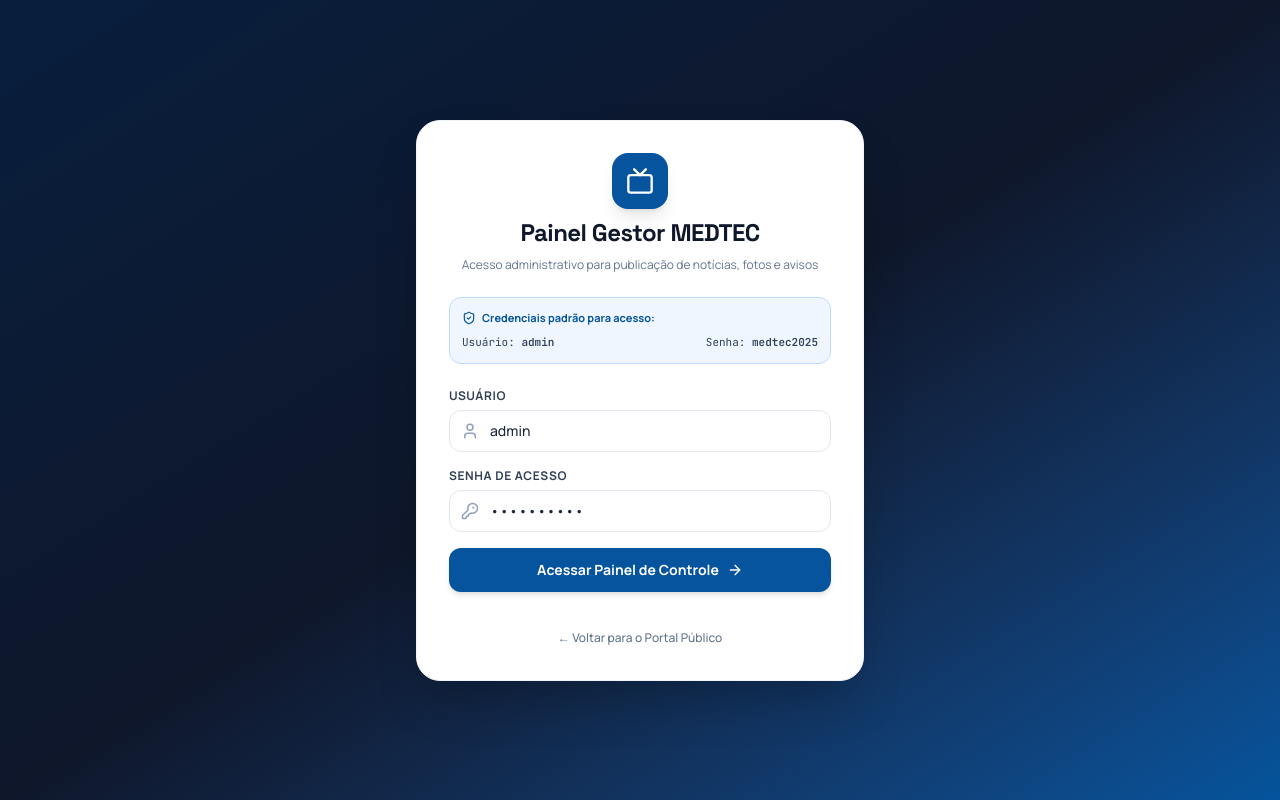
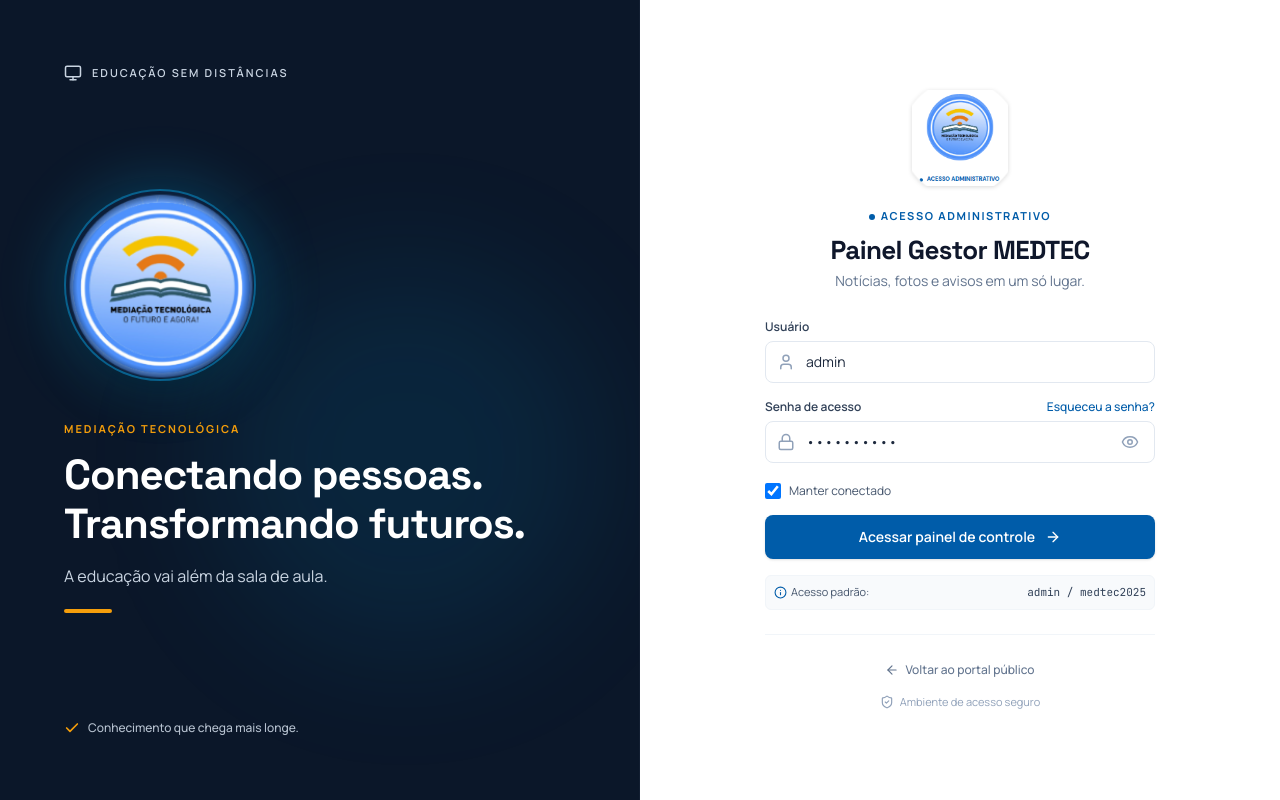
Before and after one commit to Thiago-Gomes-Araujo/medtec, a Next.js app: page /admin/login in a window 1280 px wide. Built offline with nearby package versions, Linux system fonts and the light colour scheme.

Commit message:
feat(admin): redesenhar tela de login do painel gestor conforme novo layout

```diff
--- a/src/app/admin/login/page.tsx
+++ b/src/app/admin/login/page.tsx
@@ -2,14 +2,29 @@
 
 import React, { useState } from 'react';
 import { useRouter } from 'next/navigation';
-import { Lock, User, KeyRound, ArrowRight, ShieldCheck, Tv } from 'lucide-react';
+import Image from 'next/image';
 import Link from 'next/link';
+import {
+  Lock,
+  User,
+  ArrowRight,
+  ArrowLeft,
+  Eye,
+  EyeOff,
+  ShieldCheck,
+  Monitor,
+  Check,
+  Info
+} from 'lucide-react';
 
 export default function AdminLoginPage() {
   const [username, setUsername] = useState('admin');
   const [password, setPassword] = useState('medtec2025');
+  const [showPassword, setShowPassword] = useState(false);
+  const [rememberMe, setRememberMe] = useState(true);
   const [error, setError] = useState('');
   const [loading, setLoading] = useState(false);
+  const [showForgotModal, setShowForgotModal] = useState(false);
   const router = useRouter();
 
   const handleLogin = async (e: React.FormEvent) => {
@@ -29,9 +44,9 @@ export default function AdminLoginPage() {
         router.push('/admin');
         router.refresh();
       } else {
-        setError(data.error || 'Credenciais inválidas. Tente novamente.');
+        setError(data.error || 'Credenciais inválidas. Verifique seu usuário e senha.');
       }
-    } catch (err) {
+    } catch {
       setError('Falha de conexão com o servidor.');
     } finally {
       setLoading(false);
@@ -39,45 +54,120 @@ export default function AdminLoginPage() {
   };
 
   return (
-    <div className="min-h-screen bg-gradient-to-br from-[#071e3d] via-slate-900 to-[#05549d] flex flex-col justify-center items-center p-4">
+    <div className="min-h-screen w-full flex flex-col lg:flex-row bg-[#0b1729]">
 
-      {/* Card de Login */}
-      <div className="w-full max-w-md bg-white rounded-3xl p-8 shadow-2xl border border-slate-100 space-y-6">
+      {/* =========================================
+          LADO ESQUERDO: BANNER MEDIAÇÃO TECNOLÓGICA
+          ========================================= */}
+      <div className="hidden lg:flex lg:w-1/2 bg-[#0b1729] text-white flex-col justify-between p-12 xl:p-16 relative overflow-hidden select-none border-r border-slate-800/40">
 
-        {/* Topo / Logo */}
-        <div className="text-center space-y-2">
-          <div className="inline-flex items-center justify-center w-14 h-14 rounded-2xl bg-primary text-white shadow-lg mb-2">
-            <Tv size={28} />
+        {/* Glow de fundo sutil */}
+        <div className="absolute top-1/3 left-1/3 w-96 h-96 bg-sky-500/10 rounded-full blur-3xl pointer-events-none" />
+
+        {/* Topo do painel esquerdo */}
+        <div className="relative z-10 flex items-center gap-2.5 text-slate-300">
+          <Monitor size={18} className="text-slate-300" />
+          <span className="text-[11px] font-semibold tracking-[0.18em] uppercase">
+            Educação Sem Distâncias
+          </span>
         </div>
-          <h1 className="text-2xl font-black text-slate-900 tracking-tight">
+
+        {/* Centro com Logo circular e Frases de Impacto */}
+        <div className="relative z-10 max-w-lg my-auto py-8">
+          {/* Logo circular com glow */}
+          <div className="relative inline-block mb-10">
+            <div className="absolute inset-0 rounded-full bg-sky-400/20 blur-xl scale-110" />
+            <div className="relative w-44 h-44 xl:w-48 xl:h-48 rounded-full overflow-hidden border-2 border-sky-400/40 shadow-2xl flex items-center justify-center bg-[#0d223f]">
+              <Image
+                src="/logo-medtec-dark.png"
+                alt="Mediação Tecnológica"
+                width={192}
+                height={192}
+                priority
+                className="w-full h-full object-cover scale-105"
+              />
+            </div>
+          </div>
+
+          {/* Categoria em Dourado / Âmbar */}
+          <div className="text-[11px] font-bold text-[#f59e0b] tracking-[0.18em] uppercase mb-3">
+            Mediação Tecnológica
+          </div>
+
+          {/* Título Principal */}
+          <h1 className="text-3xl xl:text-[42px] font-extrabold text-white leading-[1.18] tracking-tight">
+            Conectando pessoas.<br />
+            Transformando futuros.
+          </h1>
+
+          {/* Subtítulo */}
+          <p className="text-slate-300 text-sm xl:text-base font-normal mt-3.5 leading-relaxed">
+            A educação vai além da sala de aula.
+          </p>
+
+          {/* Traço de acento dourado */}
+          <div className="w-12 h-1 bg-[#f59e0b] rounded-full mt-5" />
+        </div>
+
+        {/* Rodapé do painel esquerdo */}
+        <div className="relative z-10 flex items-center gap-2 text-xs text-slate-300/90 font-medium">
+          <Check size={16} className="text-[#f59e0b] stroke-[2.5]" />
+          <span>Conhecimento que chega mais longe.</span>
+        </div>
+
+      </div>
+
+      {/* =========================================
+          LADO DIREITO: FORMULÁRIO DO PAINEL GESTOR
+          ========================================= */}
+      <div className="flex-1 flex flex-col justify-center items-center bg-white p-6 sm:p-10 md:p-14 min-h-screen">
+
+        <div className="w-full max-w-[390px] mx-auto">
+
+          {/* Topo do Formulário */}
+          <div className="text-center mb-7">
+            {/* Logo Circular do MEDTEC */}
+            <div className="relative w-24 h-24 mx-auto mb-4">
+              <Image
+                src="/logo-medtec.png"
+                alt="Logo Painel Gestor MEDTEC"
+                width={96}
+                height={96}
+                priority
+                className="w-full h-full object-contain drop-shadow-sm"
+              />
+            </div>
+
+            {/* Badge Acesso Administrativo */}
+            <div className="inline-flex items-center gap-1.5 text-[11px] font-bold tracking-[0.14em] text-[#005ca9] uppercase mb-2">
+              <span className="w-1.5 h-1.5 rounded-full bg-[#005ca9]" />
+              <span>Acesso Administrativo</span>
+            </div>
+
+            {/* Título */}
+            <h2 className="text-2xl sm:text-[26px] font-extrabold text-slate-900 tracking-tight">
               Painel Gestor MEDTEC
-          </h1>
-          <p className="text-xs text-slate-500">
-            Acesso administrativo para publicação de notícias, fotos e avisos
+            </h2>
+
+            {/* Subtítulo */}
+            <p className="text-xs sm:text-sm text-slate-500 mt-1">
+              Notícias, fotos e avisos em um só lugar.
             </p>
           </div>
 
-        {/* Dica de Acesso */}
-        <div className="p-3 bg-blue-50 rounded-xl border border-blue-200 text-[11px] text-blue-900 space-y-1">
-          <div className="font-bold flex items-center gap-1.5 text-primary">
-            <ShieldCheck size={14} />
-            <span>Credenciais padrão para acesso:</span>
-          </div>
-          <div className="flex justify-between font-mono pt-1 text-slate-700">
-            <span>Usuário: <b>admin</b></span>
-            <span>Senha: <b>medtec2025</b></span>
-          </div>
-        </div>
-
+          {/* Alerta de Erro */}
           {error && (
-          <div className="p-3 bg-rose-50 text-rose-800 border border-rose-200 rounded-xl text-xs font-semibold">
+            <div className="mb-4 p-3 bg-red-50 text-red-700 border border-red-200 rounded-lg text-xs font-medium">
               {error}
             </div>
           )}
 
+          {/* Formulário de Login */}
           <form onSubmit={handleLogin} className="space-y-4">
+
+            {/* Campo Usuário */}
             <div>
-            <label className="block text-xs font-bold text-slate-700 uppercase tracking-wider mb-1.5">
+              <label className="block text-xs font-semibold text-slate-700 mb-1.5">
                 Usuário
               </label>
               <div className="relative">
@@ -86,48 +176,129 @@ export default function AdminLoginPage() {
                   required
                   value={username}
                   onChange={(e) => setUsername(e.target.value)}
-                placeholder="Ex: admin"
-                className="w-full pl-10 pr-4 py-2.5 rounded-xl border border-slate-200 focus:outline-hidden focus:ring-2 focus:ring-primary/20 focus:border-primary text-sm font-medium"
+                  placeholder="Digite seu usuário"
+                  className="w-full pl-10 pr-4 py-2.5 rounded-lg border border-slate-200 text-sm text-slate-800 placeholder:text-slate-400 focus:outline-none focus:ring-2 focus:ring-[#005ca9]/20 focus:border-[#005ca9] transition-all bg-white"
                 />
-              <User size={18} className="absolute left-3 top-3 text-slate-400" />
+                <User size={18} className="absolute left-3 top-1/2 -translate-y-1/2 text-slate-400" />
               </div>
             </div>
 
+            {/* Campo Senha */}
             <div>
-            <label className="block text-xs font-bold text-slate-700 uppercase tracking-wider mb-1.5">
-              Senha de Acesso
+              <div className="flex justify-between items-center mb-1.5">
+                <label className="block text-xs font-semibold text-slate-700">
+                  Senha de acesso
                 </label>
+                <button
+                  type="button"
+                  onClick={() => setShowForgotModal(true)}
+                  className="text-xs font-medium text-[#005ca9] hover:underline cursor-pointer"
+                >
+                  Esqueceu a senha?
+                </button>
+              </div>
               <div className="relative">
                 <input
-                type="password"
+                  type={showPassword ? 'text' : 'password'}
                   required
                   value={password}
                   onChange={(e) => setPassword(e.target.value)}
-                placeholder="••••••••"
-                className="w-full pl-10 pr-4 py-2.5 rounded-xl border border-slate-200 focus:outline-hidden focus:ring-2 focus:ring-primary/20 focus:border-primary text-sm font-medium"
+                  placeholder="Digite sua senha"
+                  className="w-full pl-10 pr-10 py-2.5 rounded-lg border border-slate-200 text-sm text-slate-800 placeholder:text-slate-400 focus:outline-none focus:ring-2 focus:ring-[#005ca9]/20 focus:border-[#005ca9] transition-all bg-white"
                 />
-              <KeyRound size={18} className="absolute left-3 top-3 text-slate-400" />
+                <Lock size={18} className="absolute left-3 top-1/2 -translate-y-1/2 text-slate-400" />
+                <button
+                  type="button"
+                  onClick={() => setShowPassword(!showPassword)}
+                  className="absolute right-3 top-1/2 -translate-y-1/2 text-slate-400 hover:text-slate-600 transition-colors p-1"
+                  tabIndex={-1}
+                  aria-label={showPassword ? 'Ocultar senha' : 'Ver senha'}
+                >
+                  {showPassword ? <EyeOff size={18} /> : <Eye size={18} />}
+                </button>
               </div>
             </div>
 
+            {/* Checkbox Manter conectado */}
+            <div className="pt-1">
+              <label className="flex items-center gap-2 cursor-pointer select-none text-xs text-slate-600">
+                <input
+                  type="checkbox"
+                  checked={rememberMe}
+                  onChange={(e) => setRememberMe(e.target.checked)}
+                  className="w-4 h-4 rounded border-slate-300 text-[#005ca9] focus:ring-[#005ca9] cursor-pointer"
+                />
+                <span>Manter conectado</span>
+              </label>
+            </div>
+
+            {/* Botão Acessar Painel */}
             <button
               type="submit"
               disabled={loading}
-            className="w-full py-3 px-4 rounded-xl bg-primary hover:bg-primary-deep text-white font-bold text-sm shadow-md transition-all flex items-center justify-center gap-2 group disabled:opacity-70 cursor-pointer"
+              className="w-full mt-3 py-3 px-4 rounded-lg bg-[#005ca9] hover:bg-[#004e8f] text-white font-semibold text-sm shadow-sm transition-all flex items-center justify-center gap-2.5 group cursor-pointer disabled:opacity-70 active:scale-[0.99]"
             >
-            <span>{loading ? 'Entrando...' : 'Acessar Painel de Controle'}</span>
+              <span>{loading ? 'Acessando...' : 'Acessar painel de controle'}</span>
               <ArrowRight size={16} className="group-hover:translate-x-1 transition-transform" />
             </button>
+
           </form>
 
-        <div className="text-center pt-2">
-          <Link href="/" className="text-xs text-slate-500 hover:text-primary font-medium">
-            ← Voltar para o Portal Público
+          {/* Dica de acesso padrão (discreta) */}
+          <div className="mt-4 p-2 bg-slate-50 border border-slate-100 rounded-md text-[11px] text-slate-500 flex items-center justify-between">
+            <span className="flex items-center gap-1 text-slate-600">
+              <Info size={13} className="text-[#005ca9]" /> Acesso padrão:
+            </span>
+            <span className="font-mono text-slate-700">admin / medtec2025</span>
+          </div>
+
+          {/* Divisor */}
+          <div className="border-t border-slate-100 my-6" />
+
+          {/* Links de Rodapé */}
+          <div className="space-y-4 text-center">
+            <Link
+              href="/"
+              className="inline-flex items-center gap-1.5 text-xs text-slate-500 hover:text-slate-800 font-medium transition-colors"
+            >
+              <ArrowLeft size={14} />
+              <span>Voltar ao portal público</span>
             </Link>
+
+            <div className="flex items-center justify-center gap-1.5 text-[11px] text-slate-400">
+              <ShieldCheck size={14} className="text-slate-400" />
+              <span>Ambiente de acesso seguro</span>
+            </div>
           </div>
 
         </div>
 
       </div>
+
+      {/* Modal de Esqueceu a Senha */}
+      {showForgotModal && (
+        <div className="fixed inset-0 bg-black/50 z-50 flex items-center justify-center p-4">
+          <div className="bg-white rounded-2xl p-6 max-w-sm w-full shadow-2xl space-y-4 text-center">
+            <div className="w-12 h-12 rounded-full bg-blue-50 text-[#005ca9] flex items-center justify-center mx-auto">
+              <ShieldCheck size={24} />
+            </div>
+            <h3 className="text-lg font-bold text-slate-900">Recuperação de Acesso</h3>
+            <p className="text-xs text-slate-600 leading-relaxed">
+              Para redefinir sua senha de gestor do MEDTEC, solicite suporte à coordenação de tecnologia educacional da SEDUC.
+            </p>
+            <div className="p-3 bg-slate-50 rounded-lg text-xs font-mono text-slate-700">
+              suporte.medtec@seduc.ro.gov.br
+            </div>
+            <button
+              onClick={() => setShowForgotModal(false)}
+              className="w-full py-2.5 px-4 bg-[#005ca9] text-white rounded-lg text-xs font-semibold hover:bg-[#004e8f] transition-all cursor-pointer"
+            >
+              Fechar
+            </button>
+          </div>
+        </div>
+      )}
+
+    </div>
   );
 }
--- a/src/app/admin/page.tsx
+++ b/src/app/admin/page.tsx
@@ -103,9 +103,11 @@ export default function AdminDashboardPage() {
         }
       } else {
         setIsLoggedIn(false);
+        router.push('/admin/login');
       }
     } catch (err) {
       console.error(err);
+      router.push('/admin/login');
     } finally {
       setLoading(false);
     }
```
Also changed, not shown: public/logo-medtec-dark.png (added), public/logo-medtec.png (added). Lines whose indentation alone changed are shown as unchanged.
